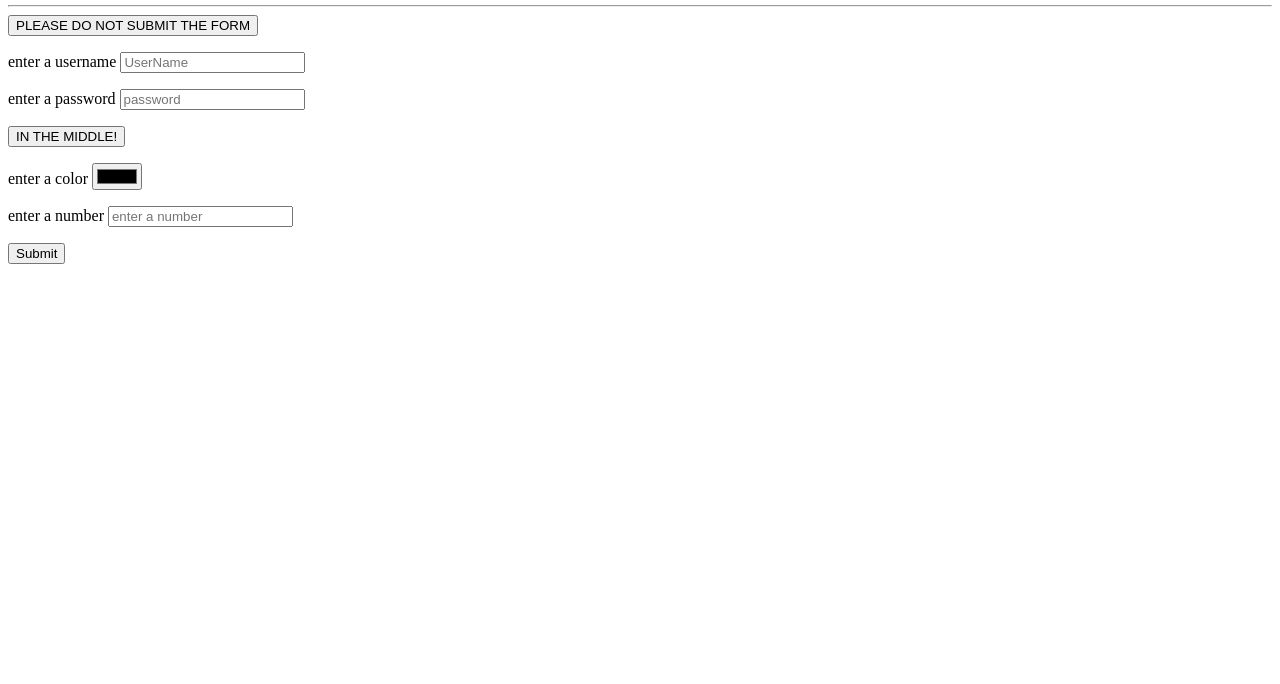
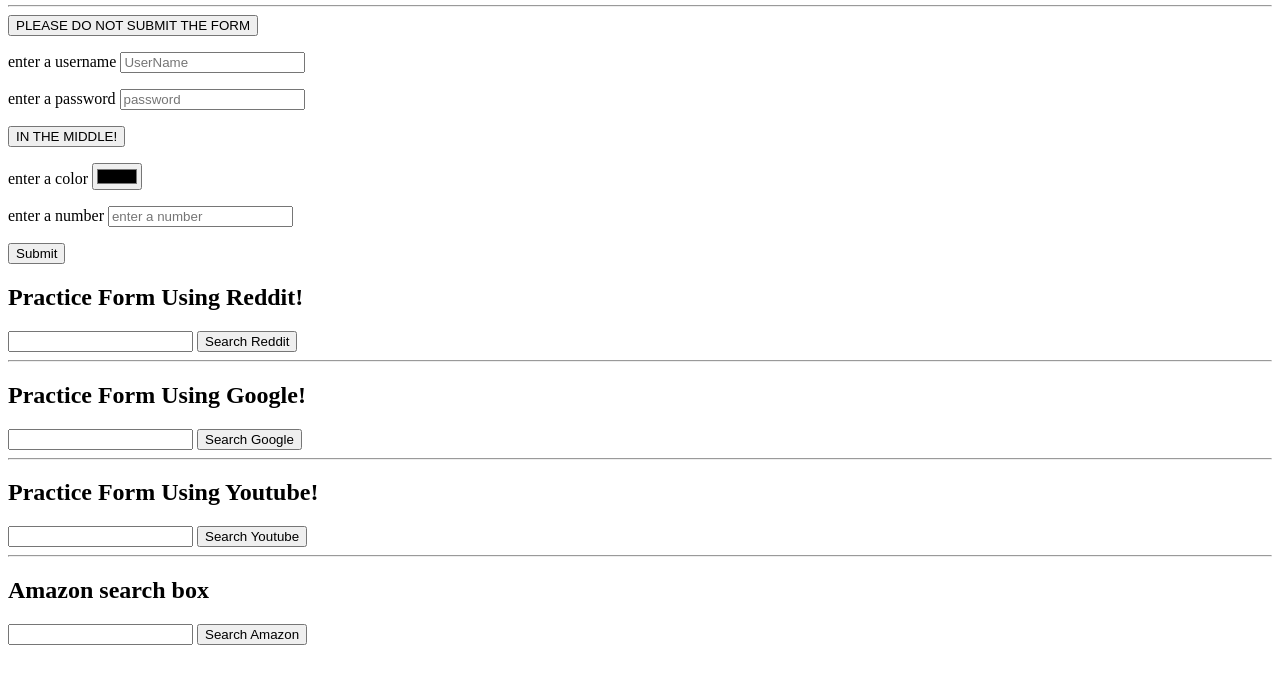
Before and after one commit to DrewCanDo/WebDevBootCamp, a plain HTML site: page Lessons/forms.html in a window 1280 px wide. Shown: the part 104-788 px from the top of the page. Drawn offline with Linux system fonts and the light colour scheme.

Commit message:
search results.

```diff
--- a/Lessons/forms.html
+++ b/Lessons/forms.html
@@ -53,5 +53,36 @@
       <!--this will go to the action of the form whitch is /tacos (atm)-->
       <button>Submit</button>
     </form>
+    <!--fun practice-->
+    <h2>Practice Form Using Reddit!</h2>
+    <form action="https://www.reddit.com/search">
+      <!--name has to match pattern for server. reddit's is q-->
+      <input type="text" name="q" />
+      <button>Search Reddit</button>
+    </form>
+    <hr />
+    <h2>Practice Form Using Google!</h2>
+    <!--Google-->
+    <form action="https://www.google.com/search">
+      <!--name has to match pattern for server. Google's is q-->
+      <input type="text" name="q" />
+      <button>Search Google</button>
+    </form>
+    <hr />
+    <h2>Practice Form Using Youtube!</h2>
+    <!--Youtube-->
+    <form action="https://www.youtube.com/results">
+      <!--name has to match pattern for server. Youtube's is search_query-->
+      <input type="text" name="search_query" />
+      <button>Search Youtube</button>
+    </form>
+    <hr />
+    <h2>Amazon search box</h2>
+    <!--Amazon-->
+    <form action="https://www.amazon.com/s">
+      <!--name has to match pattern for server. Amazon's is -->
+      <input type="text" name="k" />
+      <button>Search Amazon</button>
+    </form>
   </body>
 </html>
```
Also changed, not shown: 1 other file.
